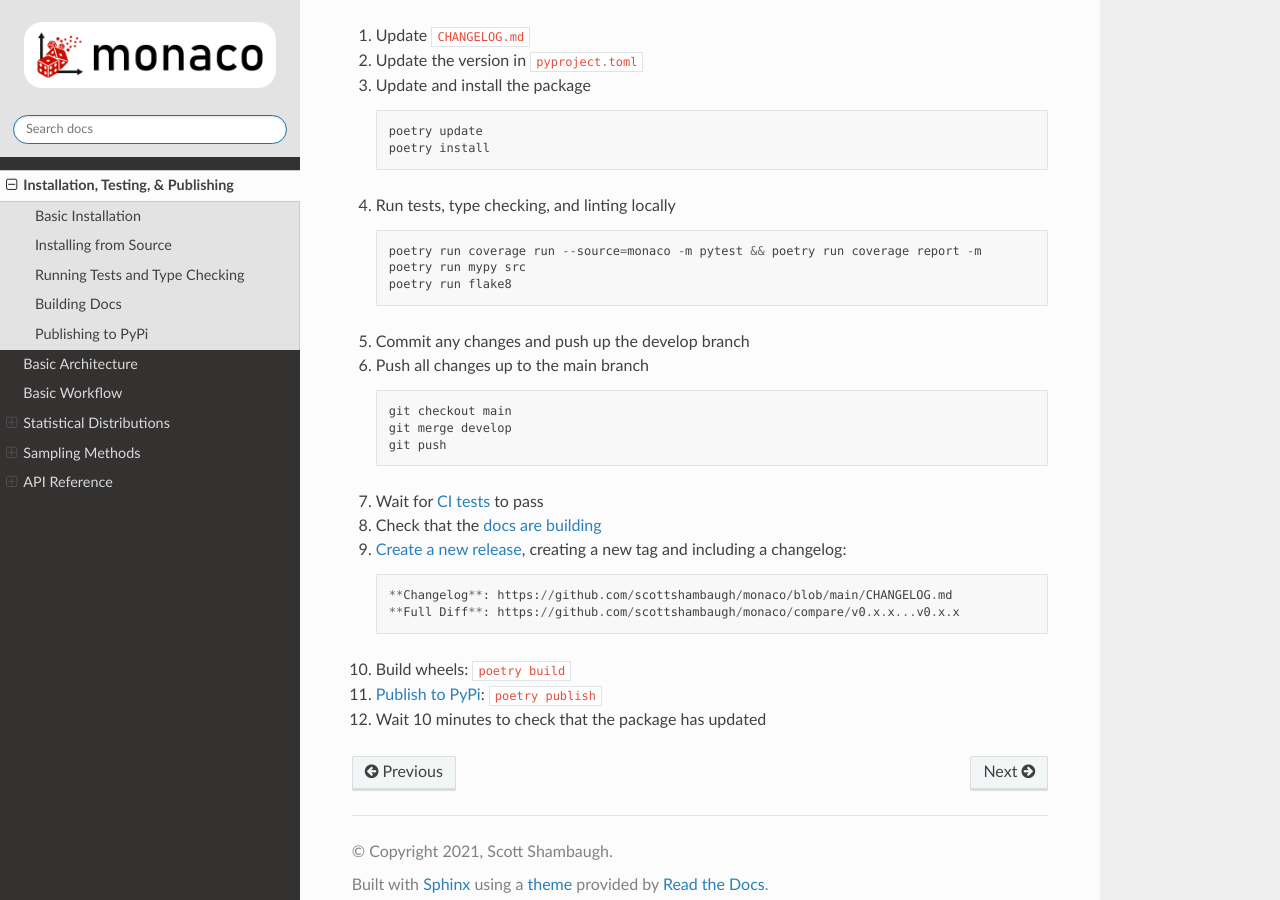
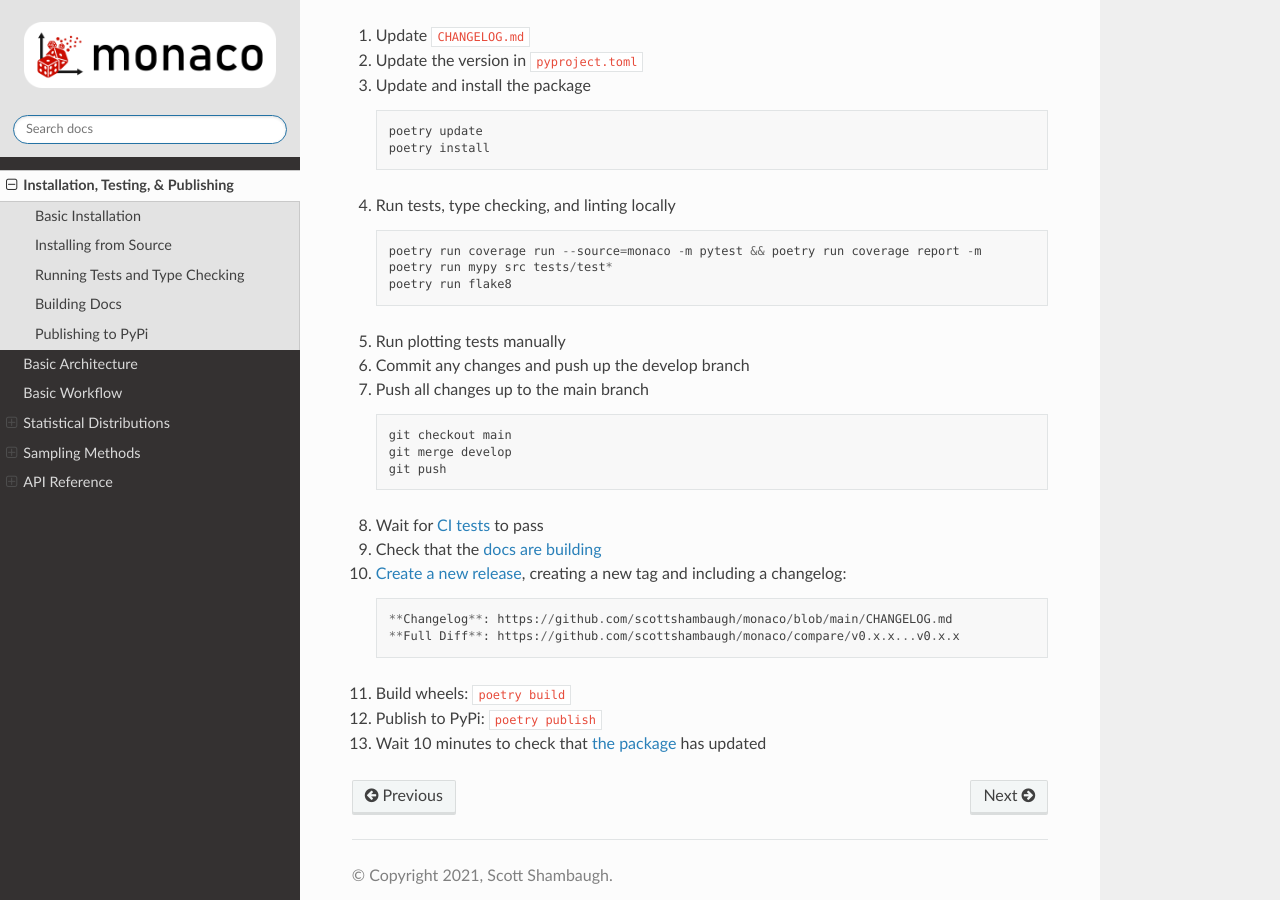
Before and after one commit to scottshambaugh/monaco, a Sphinx documentation site: the page built from docs/source/installation.md, in a window 1280 px wide and 900 px high, scrolled down 816 px. Built offline with Sphinx 7.4.7 and the Read the Docs theme 2.0.0, drawn with Linux system fonts in a browser that asks for light colours.

````diff
--- a/docs/source/installation.md
+++ b/docs/source/installation.md
@@ -42,23 +42,24 @@ poetry run make clean && poetry run make html
 4) Run tests, type checking, and linting locally
     ```
     poetry run coverage run --source=monaco -m pytest && poetry run coverage report -m
-    poetry run mypy src
+    poetry run mypy src tests/test*
     poetry run flake8
     ```
-5) Commit any changes and push up the develop branch
-6) Push all changes up to the main branch
+5) Run plotting tests manually
+6) Commit any changes and push up the develop branch
+7) Push all changes up to the main branch
     ```
     git checkout main
     git merge develop
     git push
     ```
-7) Wait for [CI tests](https://github.com/scottshambaugh/monaco/actions) to pass
-8) Check that the [docs are building](https://readthedocs.org/projects/monaco/builds/)
-9) [Create a new release](https://github.com/scottshambaugh/monaco/releases), creating a new tag and including a changelog:
+8) Wait for [CI tests](https://github.com/scottshambaugh/monaco/actions) to pass
+9) Check that the [docs are building](https://readthedocs.org/projects/monaco/builds/)
+10) [Create a new release](https://github.com/scottshambaugh/monaco/releases), creating a new tag and including a changelog:
     ```
     **Changelog**: https://github.com/scottshambaugh/monaco/blob/main/CHANGELOG.md
     **Full Diff**: https://github.com/scottshambaugh/monaco/compare/v0.x.x...v0.x.x
     ```
-10) Build wheels: `poetry build`
-11) [Publish to PyPi](https://pypi.org/project/monaco/): `poetry publish`
-12) Wait 10 minutes to check that the package has updated
+11) Build wheels: `poetry build`
+12) Publish to PyPi: `poetry publish`
+13) Wait 10 minutes to check that [the package](https://pypi.org/project/monaco/) has updated
--- a/pyproject.toml
+++ b/pyproject.toml
@@ -1,6 +1,6 @@
 [tool.poetry]
 name = "monaco"
-version = "0.2.1"
+version = "0.2.2"
 description = "Quantify uncertainty and sensitivities in your computer models with an industry-grade Monte-Carlo framework."
 authors = ["Scott Shambaugh <scott@theshamblog.com>"]
 license = "GPL-3.0-or-later"
````
